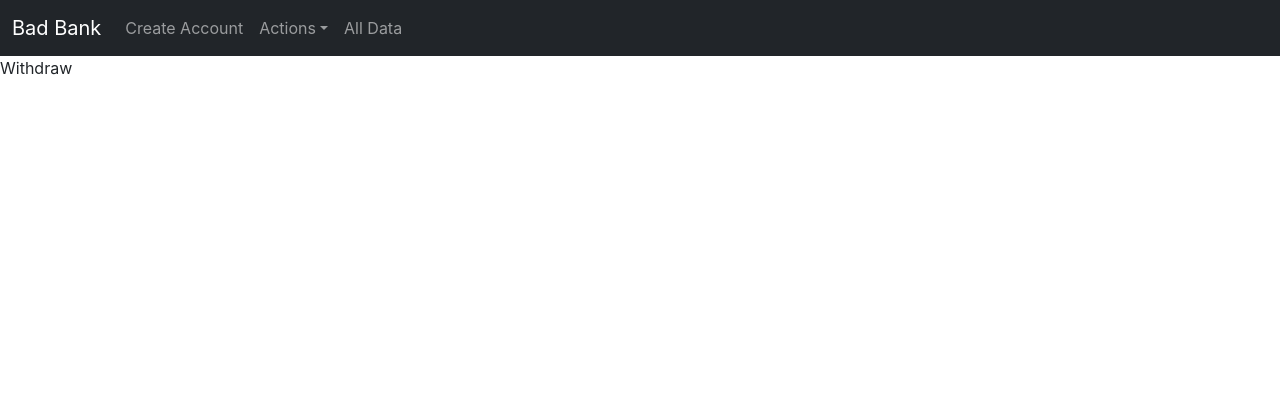
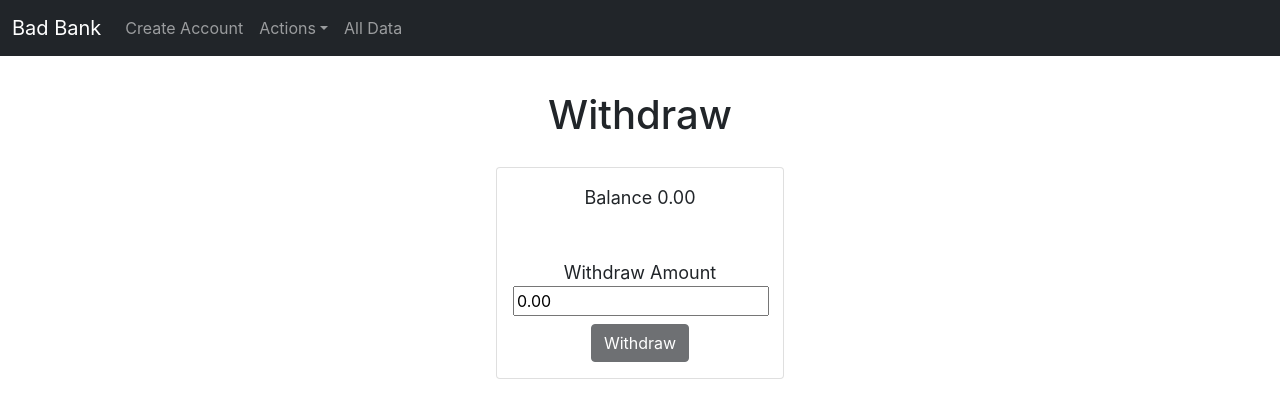
Before and after one commit to y0Phoenix/aaron-graybillbankingapp, a React (Vite) app: page /withdraw in a window 1280 px wide. Shown: the top 418 px of the page. Built offline with nearby package versions, Linux system fonts and the light colour scheme.

Commit message:
finish deposit and withdraw pages

```diff
--- a/src/App.css
+++ b/src/App.css
@@ -31,7 +31,7 @@
   justify-content: center;
   padding: 25px;
 }
-.deposit-container {
+.actions-container {
   display: flex;
   flex-direction: column;
   align-items: center;
--- a/src/components/Deposit.tsx
+++ b/src/components/Deposit.tsx
@@ -27,6 +27,11 @@ const Deposit: React.FC<Props> = ({balance, deposit, setAlert}) => {
 	const onsubmit = (e: React.FormEvent<HTMLFormElement>) => {
 		e.preventDefault();
 		const Amount = amount.replace(/$/g, '');
+		if (isNaN(parseFloat(Amount))) return setAlert({
+			title: 'Invalid Deposit',
+			text: 'Only Enter Numbers In The Input Field',
+			type: 'danger'
+		});
 		if (parseFloat(Amount) <= 0) return setAlert({
 			title: 'Invalid Amount',
 			text: 'Deposit Amount Must Be Greater Than 0',
@@ -41,7 +46,7 @@ const Deposit: React.FC<Props> = ({balance, deposit, setAlert}) => {
 	}
 
 	return (
-		<div className='deposit-container'>
+		<div className='actions-container'>
 			<h1>Deposit</h1>
 			<div className='card' style={{width: "18rem"}}>
 				<div className='card-body center'>
--- a/src/components/Withdraw.tsx
+++ b/src/components/Withdraw.tsx
@@ -1,9 +1,72 @@
-import React from 'react'
+import React, { useState, useRef, useEffect } from 'react'
+import { motion } from 'framer-motion'
+import { State } from '../interfaces/state';
+import { withdraw } from '../actions/balance';
+import { setAlert } from '../actions/alert';
+import { connect, ConnectedProps } from 'react-redux';
 
-const Withdraw = () => {
-  return (
-    <div>Withdraw</div>
-  )
+const mapStateToProps = (state: State) => ({
+	balance: state.balance
+});
+
+const connector = connect(mapStateToProps, {withdraw, setAlert});
+
+type Props = ConnectedProps<typeof connector>;
+
+const Withdraw: React.FC<Props> = ({balance, withdraw, setAlert}) => {
+	const submit = useRef<HTMLButtonElement>(null);
+
+	const [amount, setAmount] = useState('0.00');
+
+	useEffect(() => {
+		if (!submit.current) return;
+		if (parseFloat(amount) <= 0 || amount === '') submit.current.disabled = true;
+		else submit.current.disabled = false;
+	}, [amount]);
+
+	const onsubmit = (e: React.FormEvent<HTMLFormElement>) => {
+		e.preventDefault();
+		if (isNaN(parseFloat(amount))) return setAlert({
+			title: 'Invalid Withdraw',
+			text: 'Only Enter Numbers In The Input Field',
+			type: 'danger'
+		});
+		if (parseFloat(amount) <= 0) return setAlert({
+			title: 'Invalid Amount',
+			text: 'Withdraw Amount Must Be Greater Than 0',
+			type: 'danger'
+		});
+		if (parseFloat(amount) > parseFloat(balance)) return setAlert({
+			title: 'Invalid Withdraw',
+			text: 'The Withdraw Amount Is Greater Than Your Balance',
+			type: 'danger'
+		});
+		withdraw(amount);
+		setAlert({
+			title: 'Successfully Withdrawn',
+			text: 'Withdraw Successfull The Money Has Been Taken Out Of Your Account',
+			type: 'success'
+		})
+	}
+	return (
+		<div className='actions-container'>
+			<h1>Withdraw</h1>
+			<div className='card' style={{width: "18rem"}}>
+				<div className='card-body center'>
+					<form autoComplete='off' onSubmit={(e) => onsubmit(e)}>
+						<div className='actions-text'>Balance {balance}</div>
+						<br></br>
+						<br></br>
+						<div className='actions-text'>Withdraw Amount</div>
+						<input onChange={(e) => setAmount(e.target.value)} value={amount} name='amount' type={'text'} className="card-title"></input>
+						<motion.button ref={submit} disabled whileHover={{scale: 1.07}} type={'submit'} className="btn btn-dark">
+							Withdraw
+						</motion.button>
+					</form>
+				</div>
+			</div>
+		</div>
+	)
 }
 
-export default Withdraw
+export default connector(Withdraw);
```
